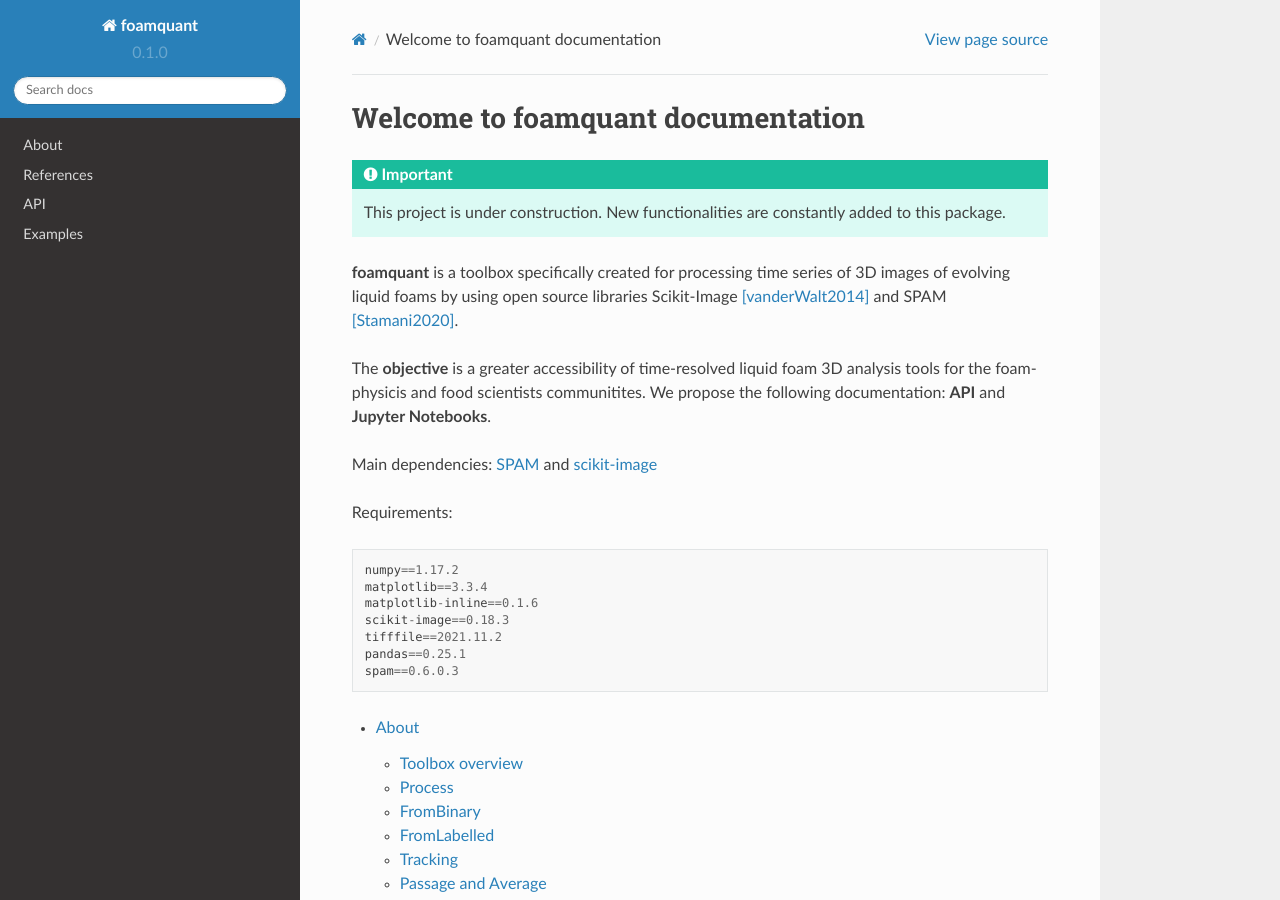
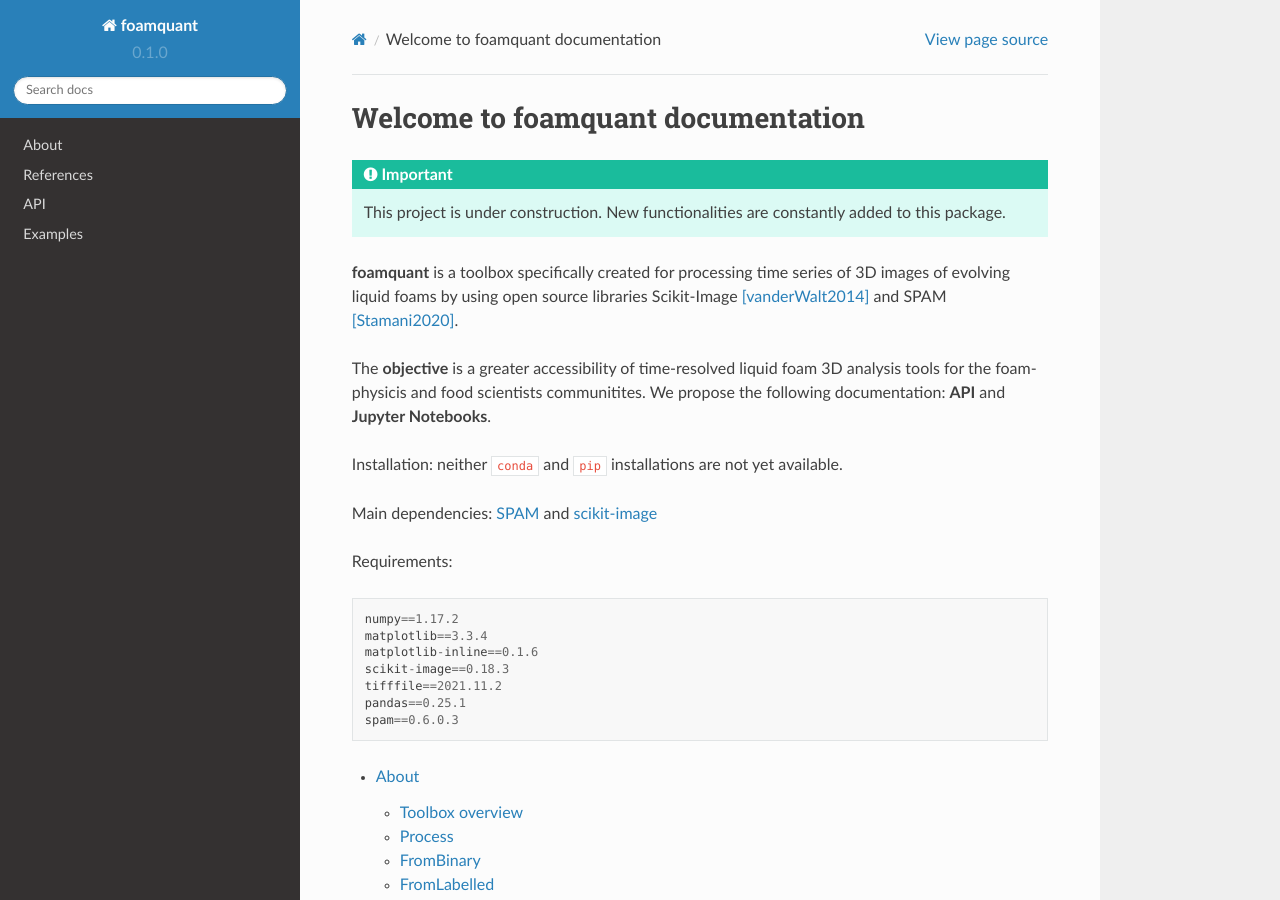
Before and after one commit to floschott/foamquant, a Sphinx documentation site: the page built from docs/source/index.rst, in a window 1280 px wide and 900 px high. Built offline with Sphinx 7.4.7 and the Read the Docs theme 2.0.0, drawn with Linux system fonts in a browser that asks for light colours.

Commit message:
Update index.rst

```diff
--- a/docs/source/index.rst
+++ b/docs/source/index.rst
@@ -6,7 +6,10 @@ Welcome to foamquant documentation
 
 **foamquant** is a toolbox specifically created for processing time series of 3D images of evolving liquid foams by using open source libraries Scikit-Image [vanderWalt2014]_ and SPAM [Stamani2020]_.
 
-The **objective** is a greater accessibility of time-resolved liquid foam 3D analysis tools for the foam-physicis and food scientists communitites. We propose the following documentation: **API** and **Jupyter Notebooks**.
+The **objective** is a greater accessibility of time-resolved liquid foam 3D analysis tools for the foam-physicis and food scientists communitites.
+We propose the following documentation: **API** and **Jupyter Notebooks**.
+
+Installation: neither ``conda`` and ``pip`` installations are not yet available.
 
 Main dependencies: `SPAM <https://ttk.gricad-pages.univ-grenoble-alpes.fr/spam/>`_ and  `scikit-image <https://scikit-image.org/>`_
 
```
